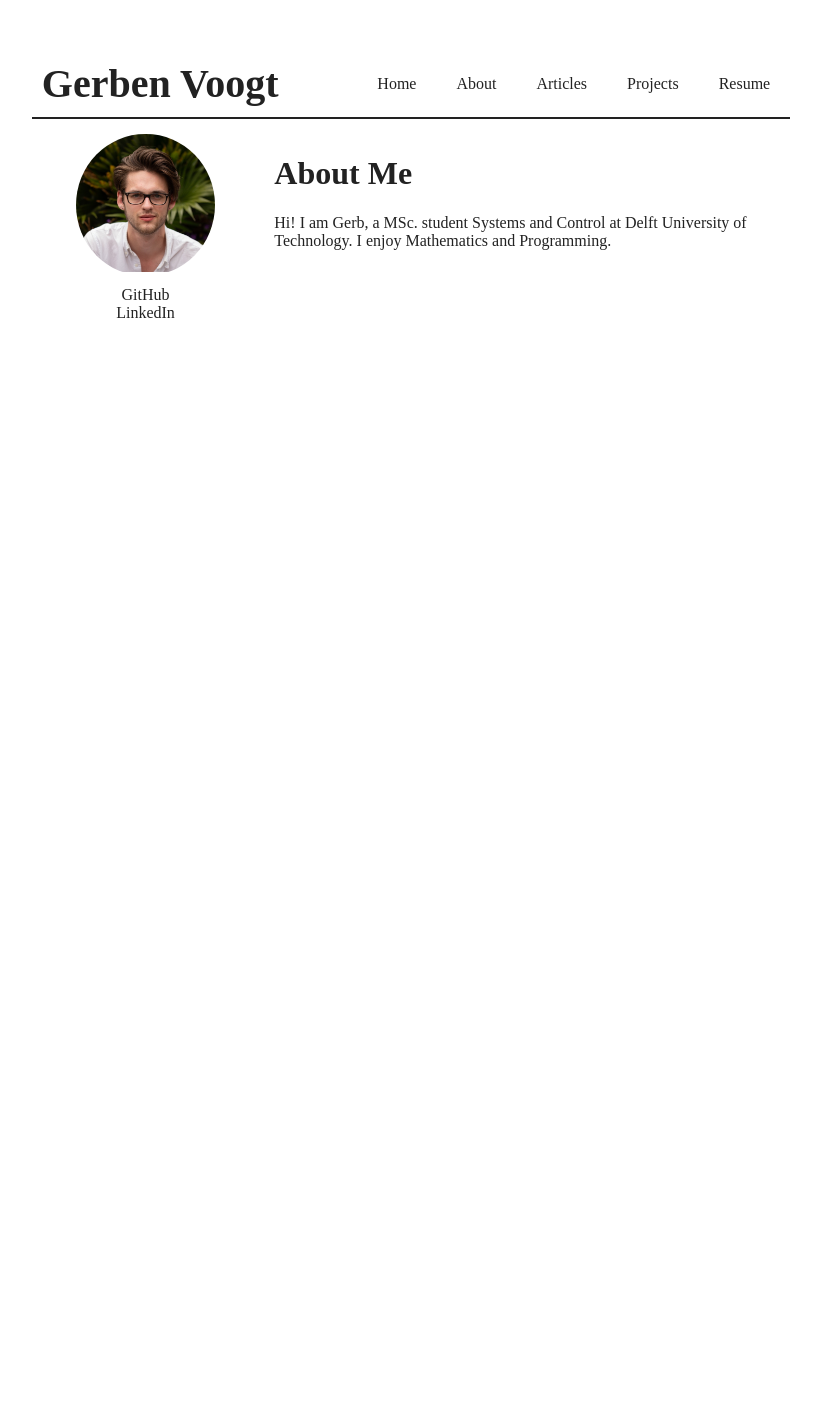
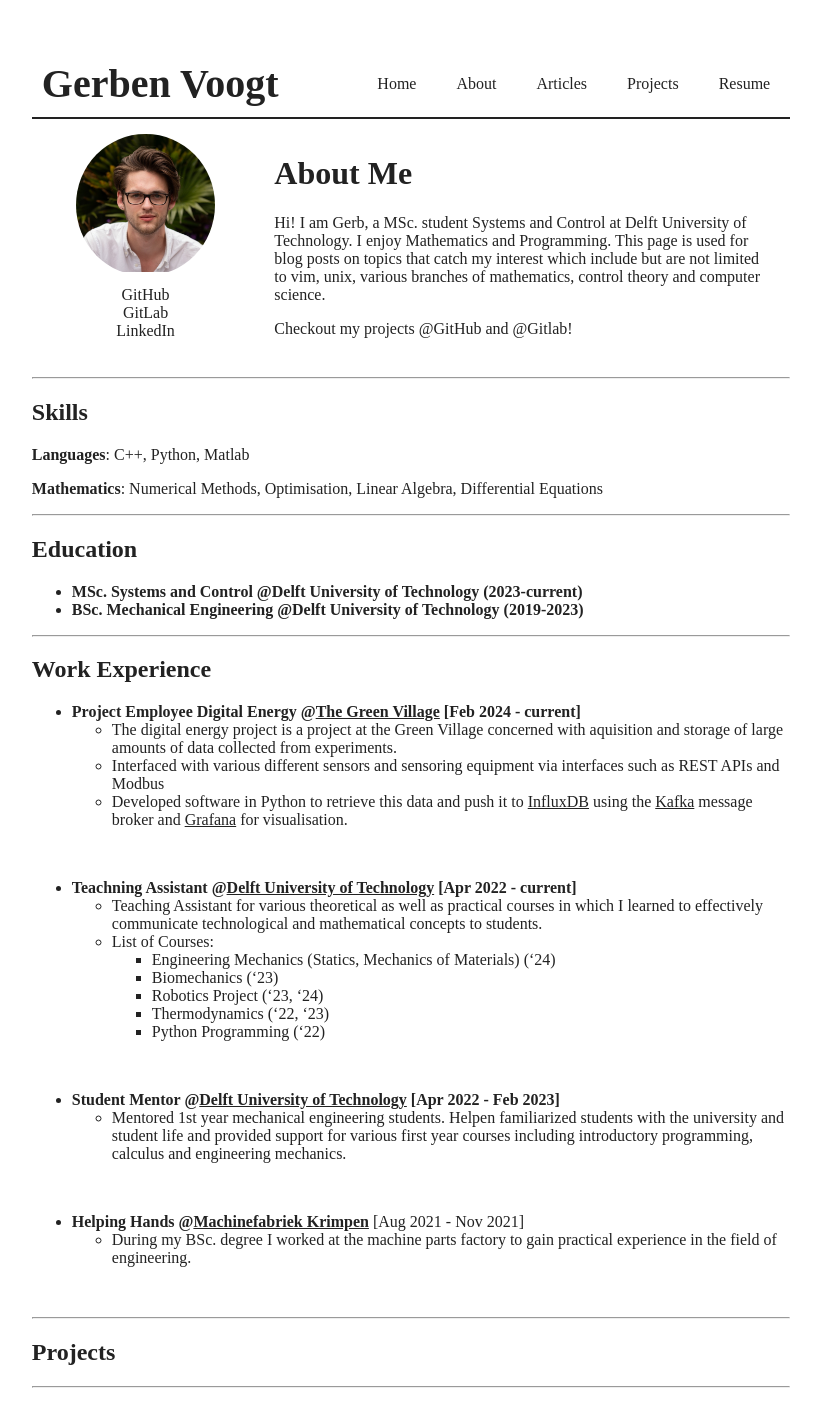
Before and after one commit to Gerb-Voogt/gerb-voogt.github.io, a Jekyll site: the page built from about.markdown, in a window 1280 px wide. Shown: the whole page, without its empty margins (229-1050 px from the left). Built offline with Jekyll 4.4.1, drawn with Linux system fonts in a browser that asks for light colours; before the commit the page ends 900 px from its top, so only the background shows below that.

Commit message:
updated about page on website

```diff
--- a/about.markdown
+++ b/about.markdown
@@ -11,6 +11,9 @@ title: About
         <a href="https://github.com/Gerb-Voogt" class="profile-link">
         <!-- <img src="/assets/images/github-mark.png" style="height: 1em;"> -->
         GitHub</a> <br/>
+        <a href="https://gitlab.com/Gerb-Voogt" class="profile-link">
+        <!-- <img src="/assets/images/github-mark.png" style="height: 1em;"> -->
+        GitLab</a> <br/>
         <a href="https://www.linkedin.com/in/gerben-voogt/" class="profile-link">
         <!-- <img src="/assets/images/github-mark.png" style="height: 1em;"> -->
         LinkedIn </a> <br/>
@@ -19,7 +22,62 @@ title: About
   <div class="col right-col">
     <h1> About Me </h1>
     <p>
-      Hi! I am Gerb, a MSc. student Systems and Control at Delft University of Technology. I enjoy Mathematics and Programming.
+      Hi! I am Gerb, a MSc. student Systems and Control at Delft University of Technology. I enjoy Mathematics and Programming. This page is used for blog posts on topics that catch my interest which include but are not limited to vim, unix, various branches of mathematics, control theory and computer science.
     </p>
+    <p>
+      Checkout my projects @<a href="https://www.github.com/Gerb-Voogt/" class="profile-link">GitHub</a> and @<a href="https://www.gitlab.com/Gerb-Voogt/" class="profile-link">Gitlab</a>!</p>
   </div>
 </div>
+
+---
+## Skills
+
+**Languages**: C++, Python, Matlab
+
+**Mathematics**: Numerical Methods, Optimisation, Linear Algebra, Differential Equations
+
+---
+## Education
+
+- **MSc. Systems and Control @Delft University of Technology (2023-current)**
+- **BSc. Mechanical Engineering @Delft University of Technology (2019-2023)**
+
+---
+## Work Experience
+
+- **Project Employee Digital Energy @[The Green Village](https://www.thegreenvillage.org/) [Feb 2024 - current]**
+  - The digital energy project is a project at the Green Village concerned with aquisition and storage of large amounts of data collected from experiments.
+  - Interfaced with various different sensors and sensoring equipment via interfaces such as REST APIs and Modbus
+  - Developed software in Python to retrieve this data and push it to [InfluxDB](https://www.influxdata.com/) using the [Kafka](https://kafka.apache.org/) message broker and [Grafana](https://grafana.com/) for visualisation.
+
+<br>
+
+
+- **Teachning Assistant @[Delft University of Technology](https://www.tudelft.nl/en/) [Apr 2022 - current]**
+  - Teaching Assistant for various theoretical as well as practical courses in which I learned to effectively communicate technological and mathematical concepts to students.
+  - List of Courses:
+    - Engineering Mechanics (Statics, Mechanics of Materials) ('24)
+    - Biomechanics ('23)
+    - Robotics Project ('23, '24)
+    - Thermodynamics ('22, '23)
+    - Python Programming ('22)
+
+<br>
+
+
+- **Student Mentor @[Delft University of Technology](https://www.tudelft.nl/en/) [Apr 2022 - Feb 2023]**
+  - Mentored 1st year mechanical engineering students. Helpen familiarized students with the university and student life and provided support for various first year courses including introductory programming, calculus and engineering mechanics.
+
+<br>
+
+
+- **Helping Hands @[Machinefabriek Krimpen](https://machinefabriekkrimpen.nl/en/)** [Aug 2021 - Nov 2021]
+  - During my BSc. degree I worked at the machine parts factory to gain practical experience in the field of engineering.
+
+<br>
+
+
+---
+## Projects
+
+---
```
